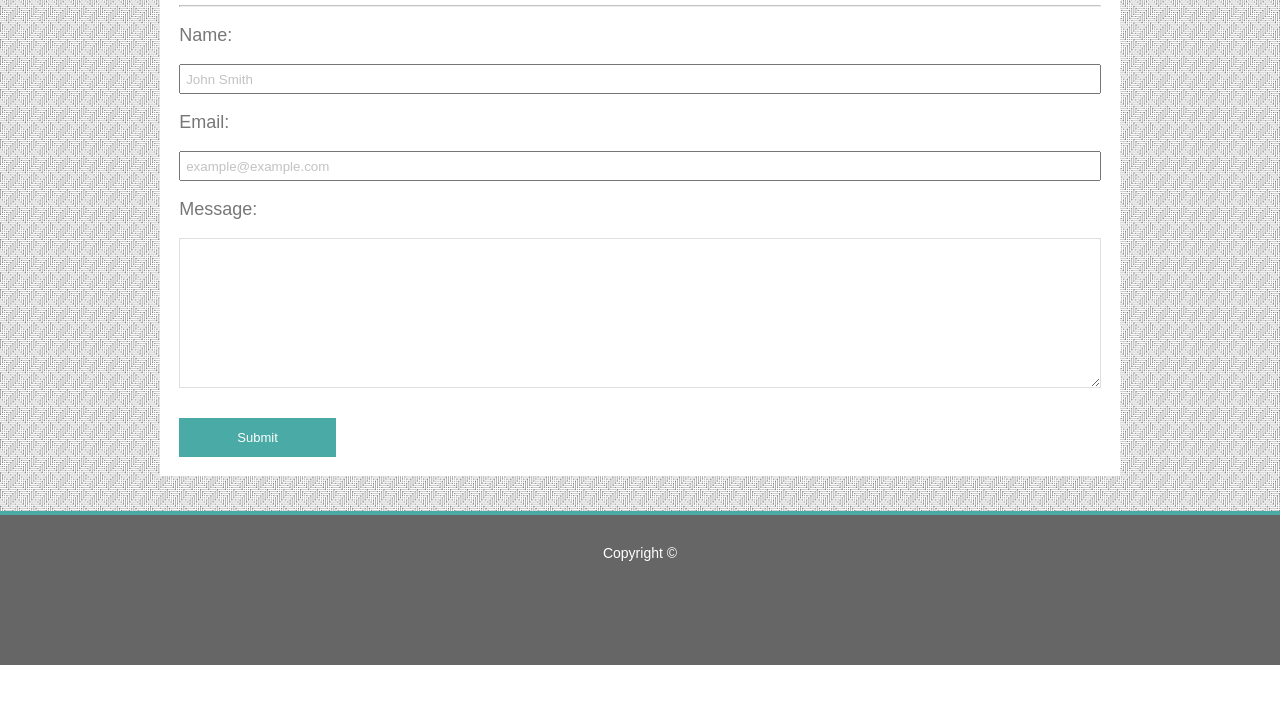
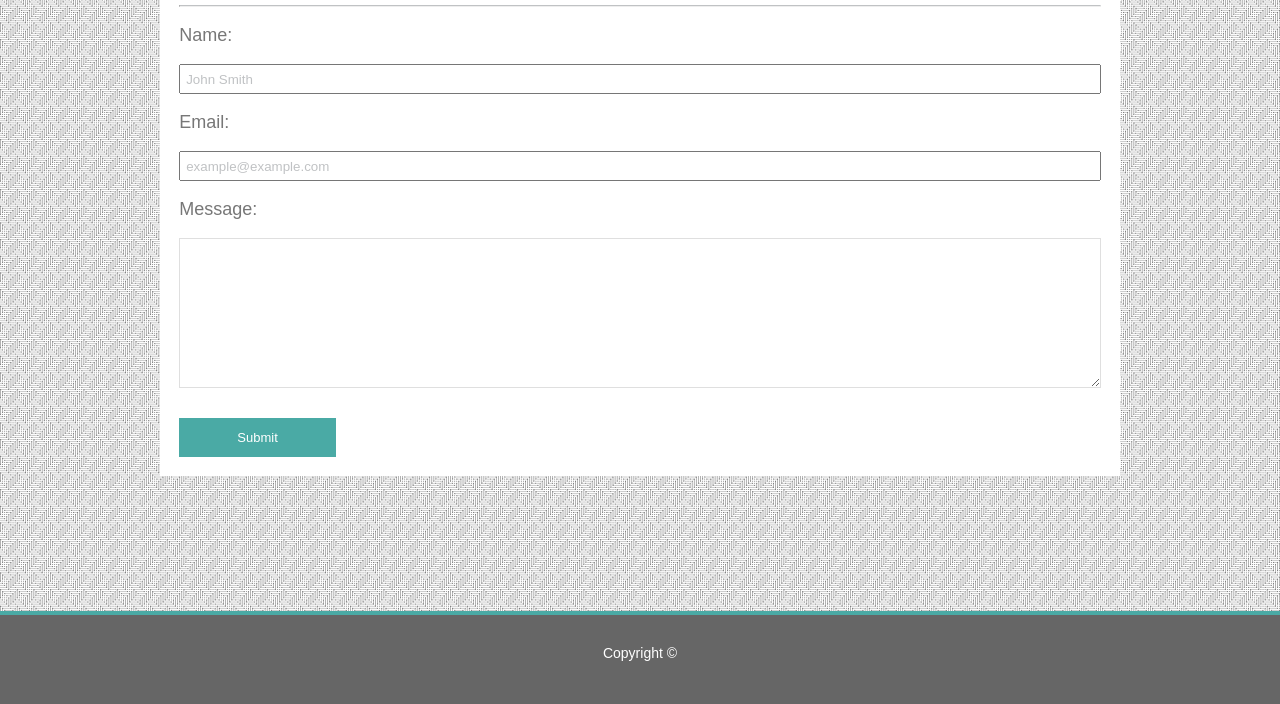
Before and after one commit to andrewjoung/Responsive-Portfolio, a plain HTML site: page contact.html in a window 1280 px wide. Shown: the part 210-914 px from the top of the page. Before the commit the page ends 875 px from the top, so only its background shows below. Drawn offline with Linux system fonts and the light colour scheme.

Commit message:
add a div called push to add space between main content and footer

```diff
--- a/assets/css/responsive-style.css
+++ b/assets/css/responsive-style.css
@@ -216,9 +216,10 @@ h1 {
     border-bottom: solid 4px #4aaaa5;
 }
 
+.push {
+    height: 100px;
+}
 #footer {
-
-    width:100%;
     height:150px;
     background-color:#666666;
 }
--- a/contact.html
+++ b/contact.html
@@ -44,6 +44,7 @@
                     </form>
                 </div>
             </div>
+            <div class="push"></div>
         </section>
 
         <footer id="footer">
```
Also changed, not shown: portfolio.html (+1 -0 lines).
